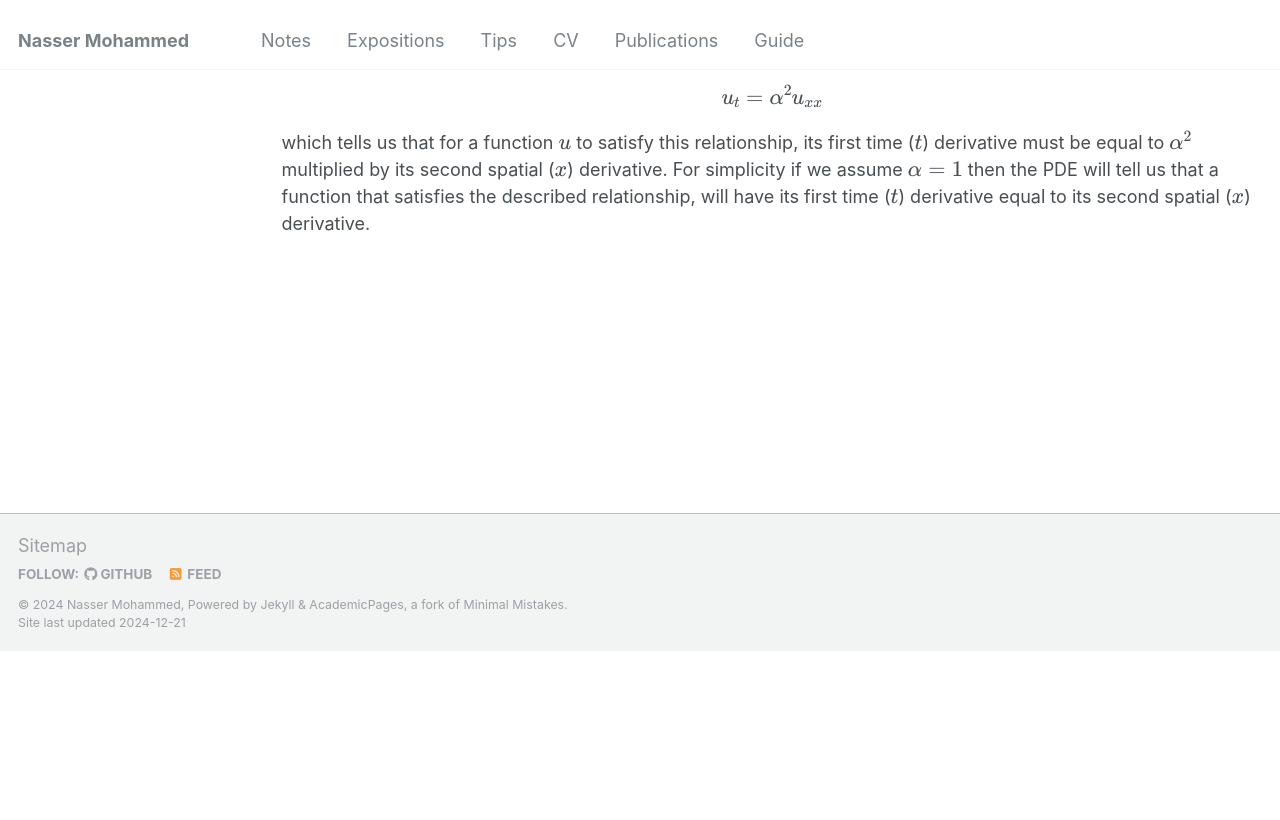
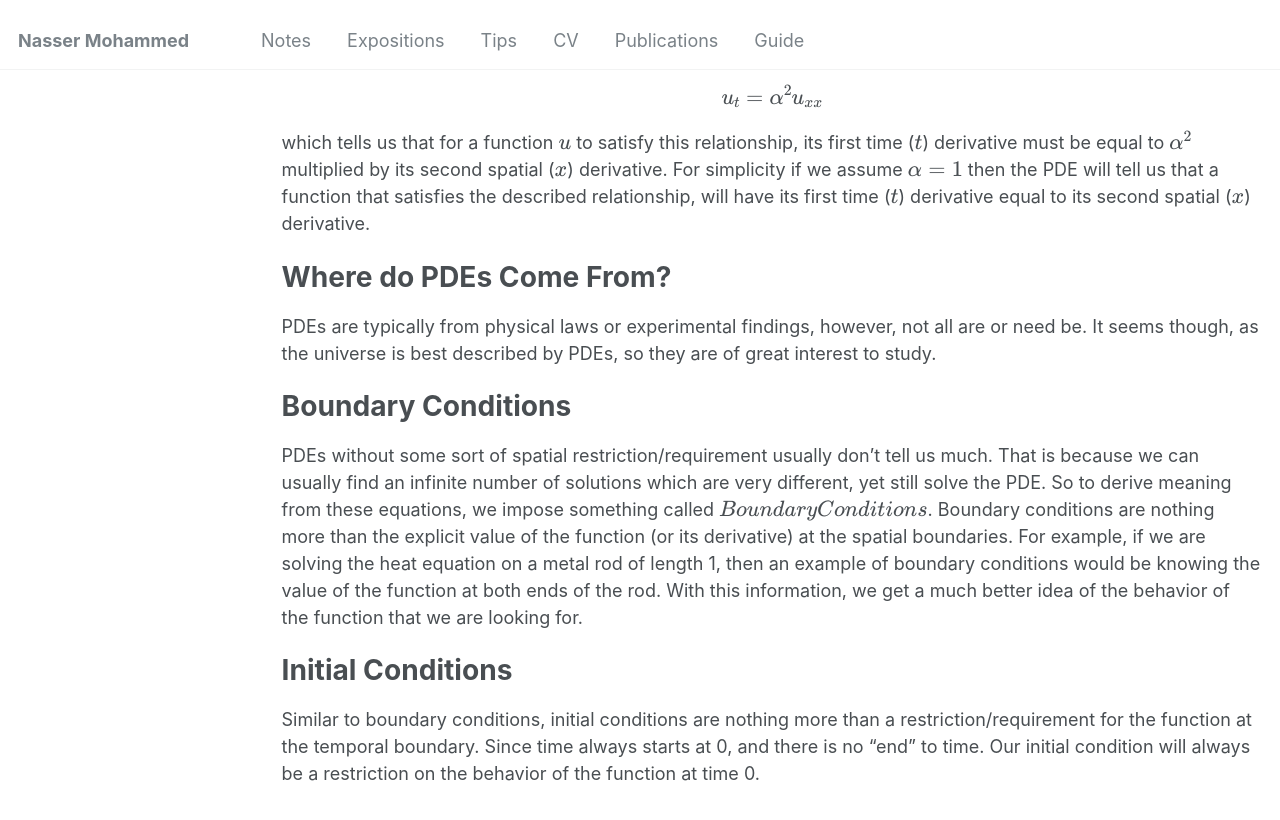
Before and after one commit to Nasser-Mohammed/Nasser-Mohammed.github.io, a Jekyll site: the page built from _pages/notes/pde/intro2pde.md, in a window 1280 px wide and 900 px high, scrolled down 316 px. Shown: the top 820 px of the window. Built offline with Jekyll 4.4.1, drawn with Linux system fonts in a browser that asks for light colours; before the commit the page ends 967 px from its top, so only the background shows below that.

Commit message:
Update intro2pde.md

```diff
--- a/_pages/notes/pde/intro2pde.md
+++ b/_pages/notes/pde/intro2pde.md
@@ -11,3 +11,15 @@ For example, the equation \\[y = x^2+1\\] tells us, that the value of \\(y\\) is
 In contrast, a partial differential equation (PDE) describes the way a function is related to its partial derivatives.
 Our goal, is to then find the function or functions that satisfy the described relationship.
 An example is the equation that describes heat flow, \\[u_t=\alpha^2u_{xx}\\] which tells us that for a function \\(u\\) to satisfy this relationship, its first time (\\(t\\)) derivative must be equal to \\(\alpha^2\\) multiplied by its second spatial (\\(x\\)) derivative. For simplicity if we assume \\(\alpha = 1\\) then the PDE will tell us that a function that satisfies the described relationship, will have its first time (\\(t\\)) derivative equal to its second spatial (\\(x\\)) derivative.
+
+Where do PDEs Come From?
+===
+PDEs are typically from physical laws or experimental findings, however, not all are or need be. It seems though, as the universe is best described by PDEs, so they are of great interest to study.
+
+Boundary Conditions
+===
+PDEs without some sort of spatial restriction/requirement usually don't tell us much. That is because we can usually find an infinite number of solutions which are very different, yet still solve the PDE. So to derive meaning from these equations, we impose something called \\(Boundary Conditions\\). Boundary conditions are nothing more than the explicit value of the function (or its derivative) at the spatial boundaries. For example, if we are solving the heat equation on a metal rod of length 1, then an example of boundary conditions would be knowing the value of the function at both ends of the rod. With this information, we get a much better idea of the behavior of the function that we are looking for.
+
+Initial Conditions
+===
+Similar to boundary conditions, initial conditions are nothing more than a restriction/requirement for the function at the temporal boundary. Since time always starts at 0, and there is no "end" to time. Our initial condition will always be a restriction on the behavior of the function at time 0.
```
